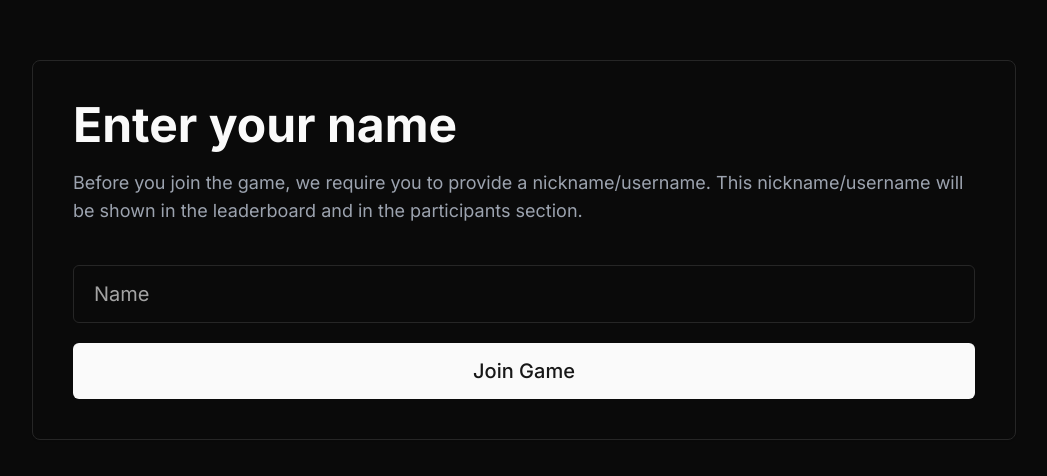
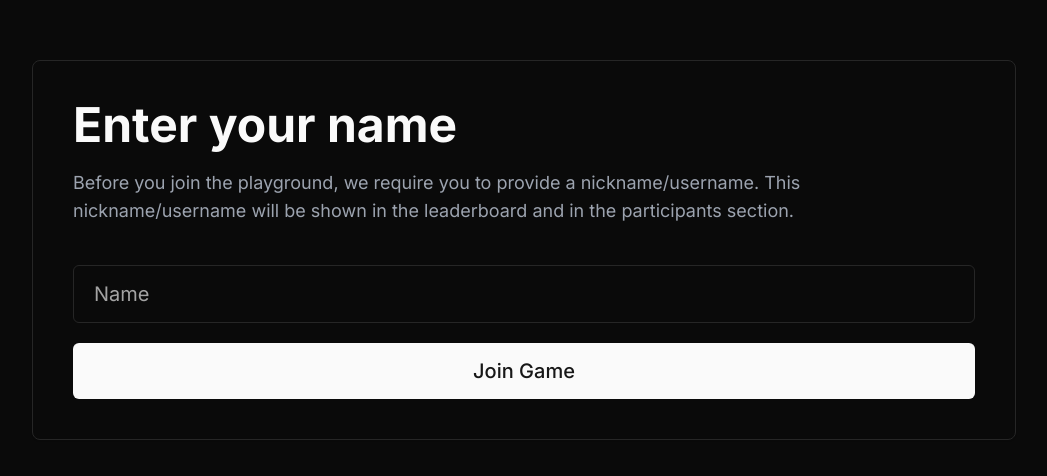
Before and after one commit to tanayvaswani/typewriter-playground, a Next.js app in the folder apps/web/: page /playground/1 in a window 1280 px wide. Shown: the top 476 px of the page, without its empty margins (116-1163 px from the left). Built offline with nearby package versions, Linux system fonts and the light colour scheme.

Commit message:
refac: naming

```diff
--- a/apps/web/app/playground/[playgroundId]/page.tsx
+++ b/apps/web/app/playground/[playgroundId]/page.tsx
@@ -23,7 +23,7 @@ const PlaygroundIdPage = ({
         <Card className="w-full flex flex-col p-10">
           <h2 className="font-bold text-4xl md:text-5xl">Enter your name</h2>
           <p className="text-gray-400 mt-5 text-lg">
-            Before you join the game, we require you to provide a
+            Before you join the playground, we require you to provide a
             nickname/username. This nickname/username will be shown in the
             leaderboard and in the participants section.
           </p>
```
Also changed, not shown: 1 other file (tests, documents, lock files or other folders).
